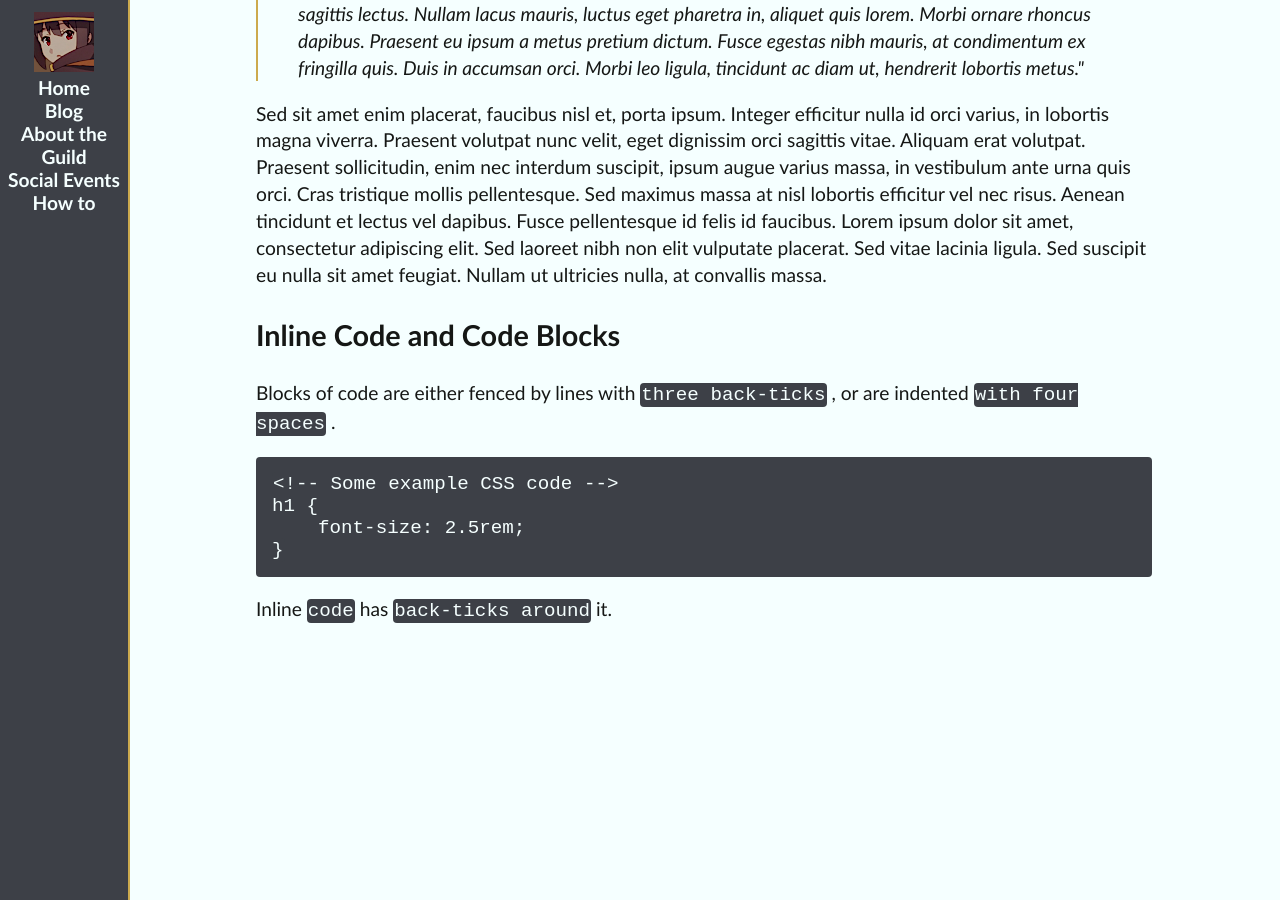
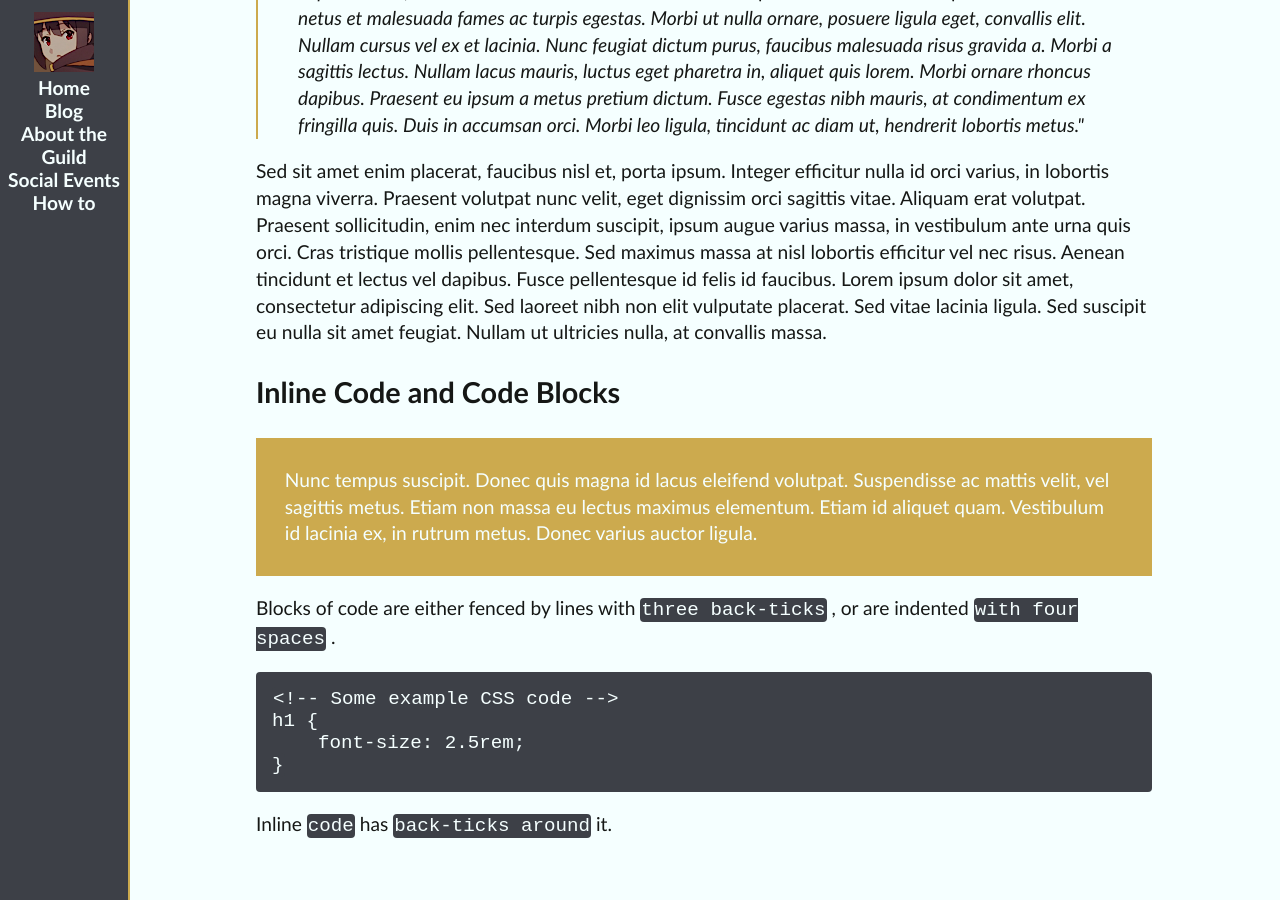
Before and after one commit to ideonella/ideonella.github.io, a Jekyll site: the page built from social.html, in a window 1280 px wide and 900 px high, scrolled down 1601 px. Built offline with Jekyll 4.4.1, drawn with Linux system fonts in a browser that asks for light colours.

Commit message:
Update social.html

```diff
--- a/social.html
+++ b/social.html
@@ -38,12 +38,13 @@
               <li>Nulla porta tempus sapien</li>
             </ol>
             <h3 id="quoting">Quoting</h3>
-            <p>Nunc tempus suscipit. Donec quis magna id lacus eleifend volutpat. Suspendisse ac mattis velit, vel sagittis metus. Etiam non massa eu lectus maximus elementum. Etiam id aliquet quam. Vestibulum id lacinia ex, in rutrum metus. Donec varius auctor ligula.</p>
+            <p class="critical">Nunc tempus suscipit. Donec quis magna id lacus eleifend volutpat. Suspendisse ac mattis velit, vel sagittis metus. Etiam non massa eu lectus maximus elementum. Etiam id aliquet quam. Vestibulum id lacinia ex, in rutrum metus. Donec varius auctor ligula.</p>
             <blockquote>
               <p>"Lorem ipsum dolor sit amet, consectetur adipiscing elit. Maecenas ultrices dignissim gravida. Curabitur pharetra turpis risus, eu bibendum ipsum maximus sed. Ut vel euismod elit. Proin neque erat, sagittis quis tortor ut, pharetra semper ligula. Nunc vehicula, diam in consectetur vestibulum, sem felis imperdiet nisi, ac interdum mi erat sit amet sem. Pellentesque habitant morbi tristique senectus et netus et malesuada fames ac turpis egestas. Morbi ut nulla ornare, posuere ligula eget, convallis elit. Nullam cursus vel ex et lacinia. Nunc feugiat dictum purus, faucibus malesuada risus gravida a. Morbi a sagittis lectus. Nullam lacus mauris, luctus eget pharetra in, aliquet quis lorem. Morbi ornare rhoncus dapibus. Praesent eu ipsum a metus pretium dictum. Fusce egestas nibh mauris, at condimentum ex fringilla quis. Duis in accumsan orci. Morbi leo ligula, tincidunt ac diam ut, hendrerit lobortis metus."</p>
             </blockquote>
             <p>Sed sit amet enim placerat, faucibus nisl et, porta ipsum. Integer efficitur nulla id orci varius, in lobortis magna viverra. Praesent volutpat nunc velit, eget dignissim orci sagittis vitae. Aliquam erat volutpat. Praesent sollicitudin, enim nec interdum suscipit, ipsum augue varius massa, in vestibulum ante urna quis orci. Cras tristique mollis pellentesque. Sed maximus massa at nisl lobortis efficitur vel nec risus. Aenean tincidunt et lectus vel dapibus. Fusce pellentesque id felis id faucibus. Lorem ipsum dolor sit amet, consectetur adipiscing elit. Sed laoreet nibh non elit vulputate placerat. Sed vitae lacinia ligula. Sed suscipit eu nulla sit amet feugiat. Nullam ut ultricies nulla, at convallis massa.</p>
             <h3 id="inline-code-and-code-blocks">Inline Code and Code Blocks</h3>
+            <p class="alert">Nunc tempus suscipit. Donec quis magna id lacus eleifend volutpat. Suspendisse ac mattis velit, vel sagittis metus. Etiam non massa eu lectus maximus elementum. Etiam id aliquet quam. Vestibulum id lacinia ex, in rutrum metus. Donec varius auctor ligula.</p>
             <p>
               Blocks of code are either fenced by lines with
               <code>three back-ticks</code>
```
